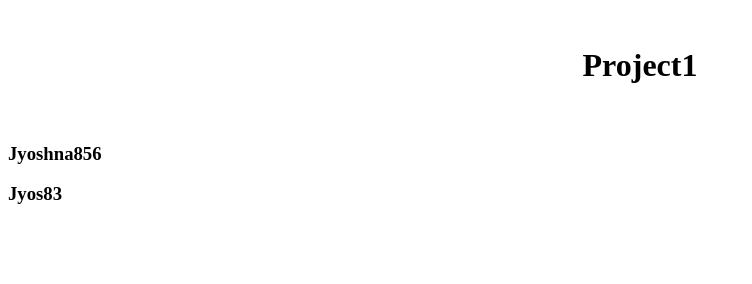
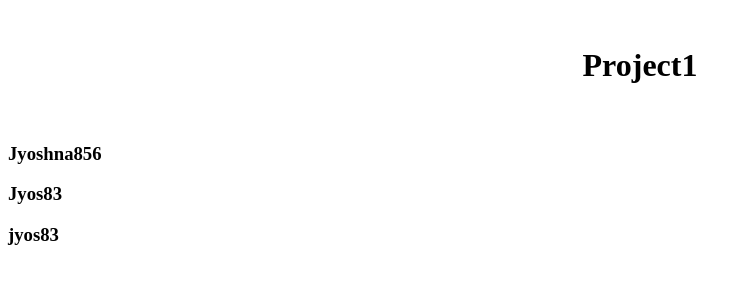
Before and after one commit to Jyoshna856/twousers, a plain HTML site: page index.html in a window 1280 px wide. Shown: the whole page, without its empty margins (0-752 px from the left). Drawn offline with Linux system fonts and the light colour scheme.

Commit message:
modified

```diff
--- a/index.html
+++ b/index.html
@@ -6,5 +6,6 @@
 <br>
 <h3>Jyoshna856</h3>
 <h3>Jyos83</h3>
+<h3>jyos83</h3>
 </body>
 </html>
```
